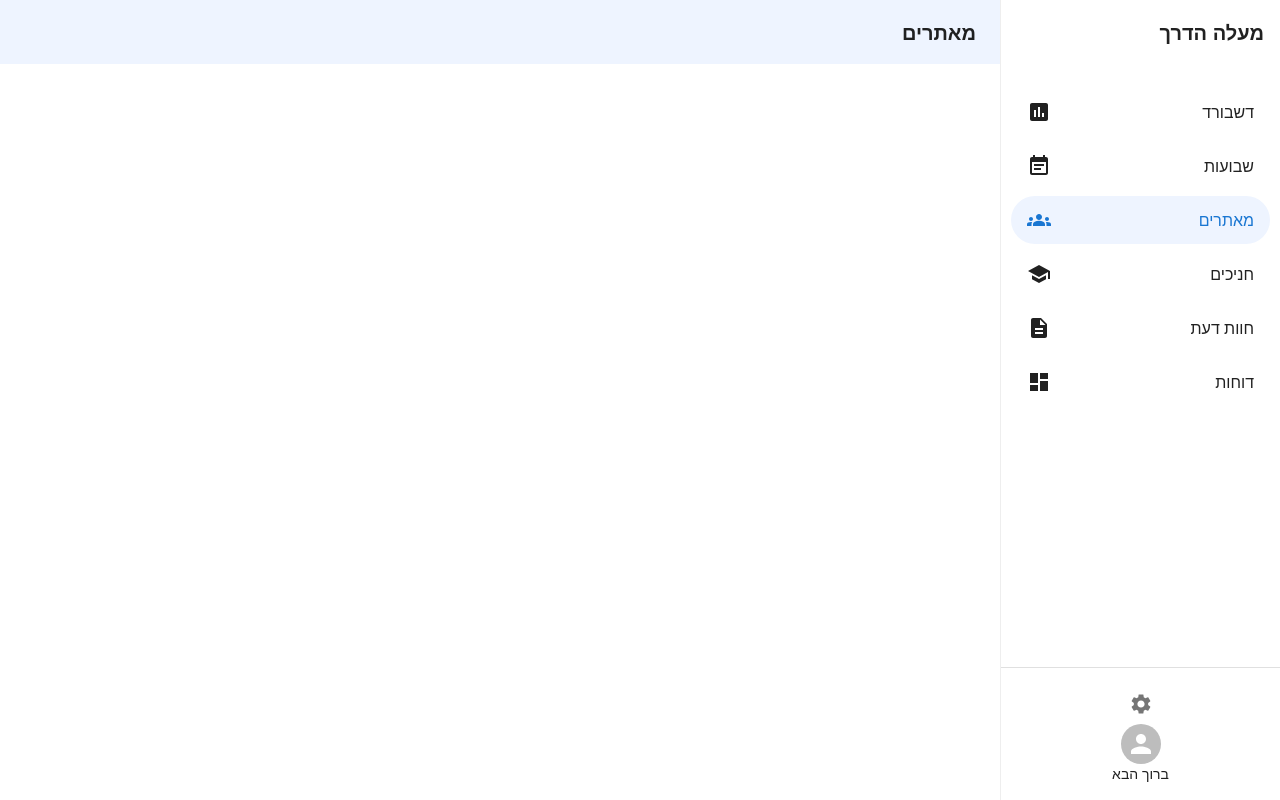
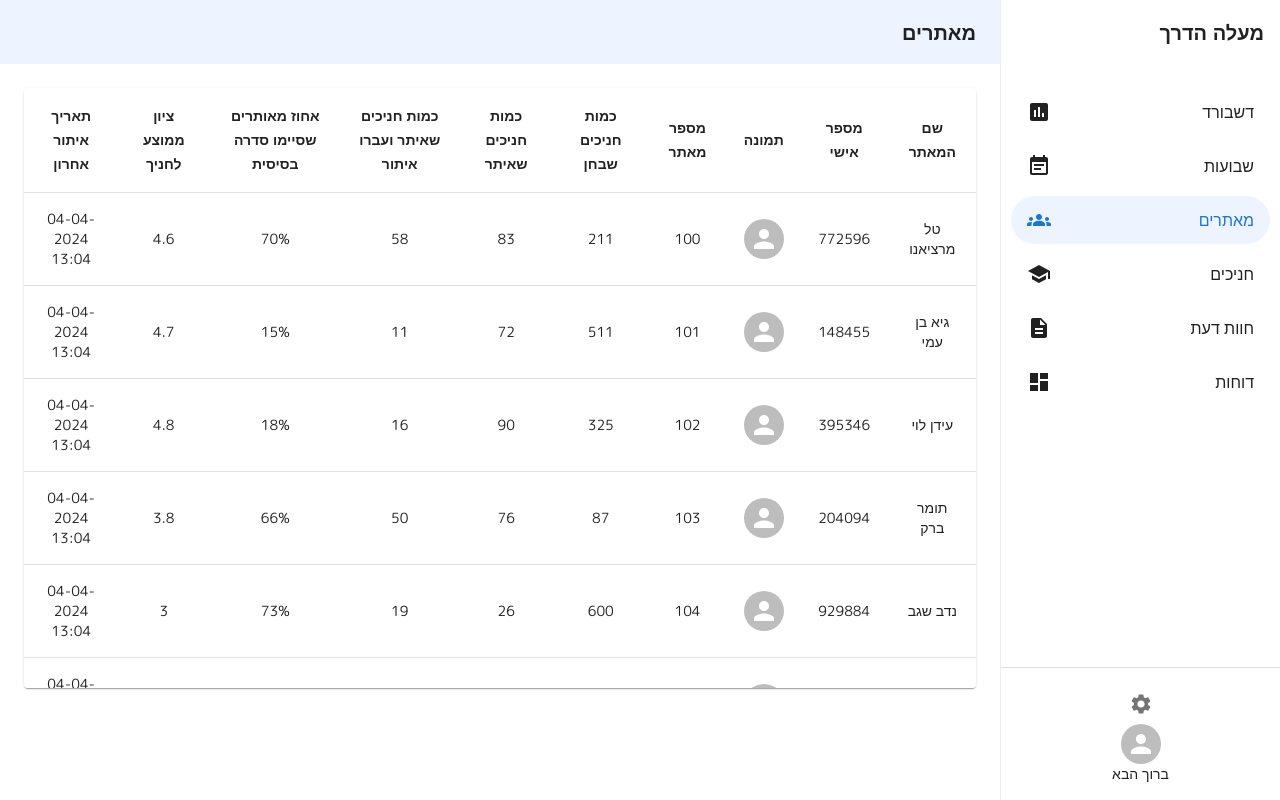
Before and after one commit to Up-Hill-Pro/uphill-fe, a React (Vite) app: page /instructors in a window 1280 px wide. Built offline with nearby package versions, Linux system fonts and the light colour scheme.

Commit message:
adding InstructorsTable.tsx

```diff
--- a/public/mockReviewers.ts
+++ b/public/mockInstructors.ts
@@ -1,4 +1,4 @@
-export type Reviewer = {
+export type Instructor = {
     name: string;
     id: string;
     image: string;
@@ -11,7 +11,7 @@ export type Reviewer = {
     lastEvaluationDate: string;
 };
 
-export const mockApplicants: Reviewer[] = [
+export const mockInstructors: Instructor[] = [
         {
             "name": "טל מרציאנו",
             "id": "772596",
--- a/src/App.tsx
+++ b/src/App.tsx
@@ -3,6 +3,7 @@ import { Routes, Route } from 'react-router-dom';
 import SideNav from './components/SideNav'
 import TopBar from './components/TopBar';
 import ApplicantsTable from './components/ApplicantsTable';
+import InstructorsTable from "./components/InstructorsTable.tsx";
 
 function App() {
   return (
@@ -12,6 +13,7 @@ function App() {
         <TopBar />
         <Routes>
           <Route path="/applicants" element={<ApplicantsTable />} />
+          <Route path="/instructors" element={<InstructorsTable />} />
         </Routes>
       </Box>
     </Box>
--- a/src/components/ApplicantsTable.tsx
+++ b/src/components/ApplicantsTable.tsx
@@ -105,8 +105,8 @@ const ApplicantsTable = () => {
                     <MenuItem value="דובדבן">דובדבן</MenuItem>
                 </TextField>
             </Box>
-            <TableContainer component={Paper}>
-                <Table>
+            <TableContainer component={Paper} sx={{ maxHeight: 'calc(100vh - 200px)' }}>
+                <Table stickyHeader>
                     <TableHead sx={{ backgroundColor: '#f5f5f5' }}>
                         <TableRow>
                             <TableCell align="center" sx={{ fontWeight: 'bold' }}>
--- /dev/null
+++ b/src/components/InstructorsTable.tsx
@@ -0,0 +1,57 @@
+import {
+    Box,
+    Table,
+    TableBody,
+    TableCell,
+    TableContainer,
+    TableHead,
+    TableRow,
+    Paper,
+    Avatar
+} from '@mui/material';
+import { mockInstructors } from '../../public/mockInstructors.ts';
+
+const InstructorsTable = () => {
+    return (
+        <Box sx={{ p: 3, direction: 'rtl' }}>
+            <TableContainer component={Paper} sx={{ maxHeight: 'calc(100vh - 200px)' }}>
+                <Table stickyHeader>
+                    <TableHead sx={{ backgroundColor: '#f5f5f5', position: 'sticky', top: 0, zIndex: 1 }}>
+                        <TableRow>
+                            <TableCell align="center" sx={{ fontWeight: 'bold' }}>שם המאתר</TableCell>
+                            <TableCell align="center" sx={{ fontWeight: 'bold' }}>מספר אישי</TableCell>
+                            <TableCell align="center" sx={{ fontWeight: 'bold' }}>תמונה</TableCell>
+                            <TableCell align="center" sx={{ fontWeight: 'bold' }}>מספר מאתר</TableCell>
+                            <TableCell align="center" sx={{ fontWeight: 'bold' }}>כמות חניכים שבחן</TableCell>
+                            <TableCell align="center" sx={{ fontWeight: 'bold' }}>כמות חניכים שאיתר</TableCell>
+                            <TableCell align="center" sx={{ fontWeight: 'bold' }}>כמות חניכים שאיתר ועברו איתור</TableCell>
+                            <TableCell align="center" sx={{ fontWeight: 'bold' }}>אחוז מאותרים שסיימו סדרה בסיסית</TableCell>
+                            <TableCell align="center" sx={{ fontWeight: 'bold' }}>ציון ממוצע לחניך</TableCell>
+                            <TableCell align="center" sx={{ fontWeight: 'bold' }}>תאריך איתור אחרון</TableCell>
+                        </TableRow>
+                    </TableHead>
+                    <TableBody>
+                        {mockInstructors.map((instructor, index) => (
+                            <TableRow key={index} hover sx={{ '&:hover': { backgroundColor: '#eef4ff' } }}>
+                                <TableCell align="center">{instructor.name}</TableCell>
+                                <TableCell align="center">{instructor.id}</TableCell>
+                                <TableCell align="center">
+                                    <Avatar alt={instructor.name} src={instructor.image} />
+                                </TableCell>
+                                <TableCell align="center">{instructor.evaluatorNumber}</TableCell>
+                                <TableCell align="center">{instructor.evaluatedCount}</TableCell>
+                                <TableCell align="center">{instructor.detectedCount}</TableCell>
+                                <TableCell align="center">{instructor.detectedAndPassedCount}</TableCell>
+                                <TableCell align="center">{instructor.basicSeriesPassRate}</TableCell>
+                                <TableCell align="center">{instructor.averageScorePerCandidate}</TableCell>
+                                <TableCell align="center">{instructor.lastEvaluationDate}</TableCell>
+                            </TableRow>
+                        ))}
+                    </TableBody>
+                </Table>
+            </TableContainer>
+        </Box>
+    );
+};
+
+export default InstructorsTable;
```
